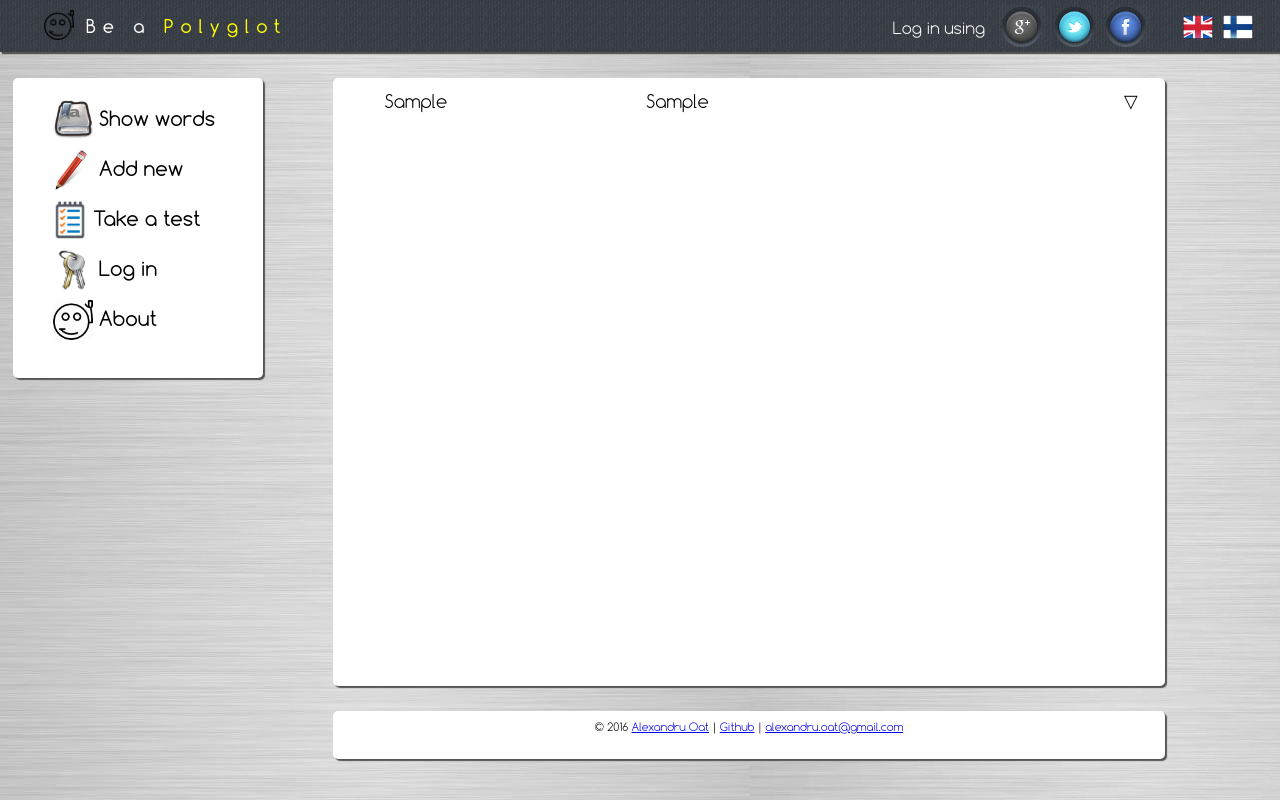
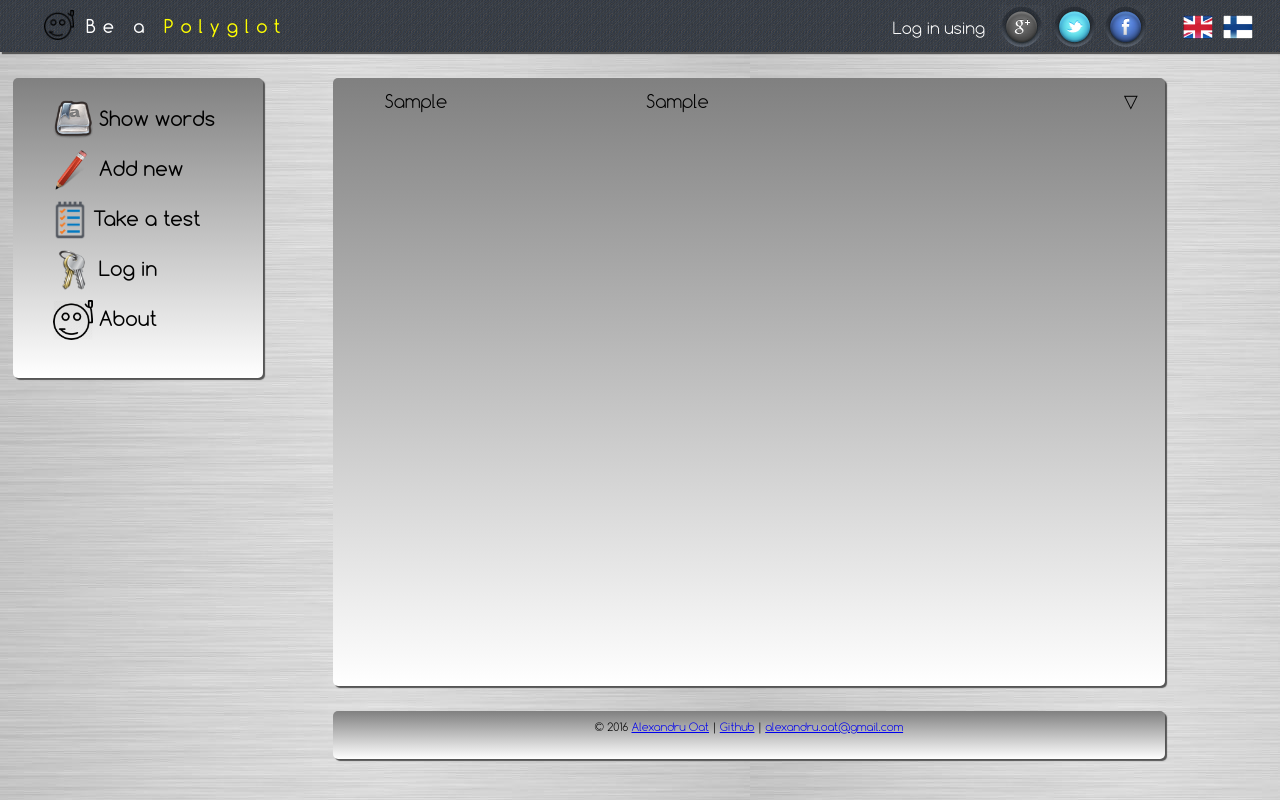
Before and after one commit to midnitehighways/lang-memorize, a Django app: template templates/sanat/index.html in a window 1280 px wide. Run offline with Django 3.2, Linux system fonts and the light colour scheme; the template is opened without the code that fills it: most values are stand-ins (such as "Sample title", 1, 10 or a date in 2020).

Commit message:
Experiments with gradient

```diff
--- a/static/css/main.css
+++ b/static/css/main.css
@@ -1,112 +1,4 @@
 @charset "utf-8";
-
-
-
-
-
-
-/*
-#scrollbox4 {
-    overflow: auto;
-    padding: 0 5px;
-    background-color: black;
-}
-
-.track4 {
-    width: 10px;
-    background-clip: padding-box;
-    background: #fff;
-    border-style: solid;
-    border-color: transparent;
-    border-width: 0;
-    border-left-width: 1px;
-}
-
-.track4.dragging,
-.track4:hover {
-    background: #f2f2f2;
-    background: rgba(0, 0, 0, 0.05);
-    -webkit-box-shadow: inset 1px 0 0 rgba(0, 0, 0, 0.1);
-    box-shadow: inset 1px 0 0 rgba(0, 0, 0, 0.1);
-}
-
-.track4:active {
-    background: #f2f2f2;
-    background: rgba(0, 0, 0, 0.05);
-    -webkit-box-shadow: inset 1px 0 0 rgba(0, 0, 0, 0.14),
-                        inset -1px -1px 0 rgba(0, 0, 0, 0.07);
-    box-shadow: inset 1px 0 0 rgba(0, 0, 0, 0.14),
-                inset -1px -1px 0 rgba(0, 0, 0, 0.07);
-}
-
-.handle4 {
-    width: 10px;
-    background-clip: padding-box;
-    background: #ccc;
-    background: rgba(0, 0, 0, 0.2);
-    -webkit-box-shadow: inset 1px 1px 0 rgba(0, 0, 0, 0.1),
-                        inset 0 -1px 0 rgba(0, 0, 0, 0.07);
-    box-shadow: inset 1px 1px 0 rgba(0, 0, 0, 0.1),
-                inset 0 -1px 0 rgba(0, 0, 0, 0.07);
-}
-
-.handle4:hover {
-    background: #999;
-    background: rgba(0, 0, 0, 0.4);
-    -webkit-box-shadow: inset 1px 1px 1px rgba(0, 0, 0, 0.25);
-    box-shadow: inset 1px 1px 1px rgba(0, 0, 0, 0.25);
-}
-
-.dragging .handle4,
-.handle4:active {
-    background: gray;
-    background: rgba(0, 0, 0, 0.5);
-    -webkit-box-shadow: inset 1px 1px 3px rgba(0, 0, 0, 0.35);
-    box-shadow: inset 1px 1px 3px rgba(0, 0, 0, 0.35);
-}
-
-
-
-
-
-
-
-#scrollbox3 {
-    overflow: auto;
-    padding: 0 5px;
-
-}
-
-.track3 {
-    width: 10px;
-    background: rgba(0, 0, 0, 0);
-    margin-right: 2px;
-    border-radius: 10px;
-    -webkit-transition: background 250ms linear;
-    transition: background 250ms linear;
-}
-
-.track3:hover,
-.track3.dragging {
-    background: #d9d9d9;
-    background: rgba(0, 0, 0, 0.15);
-}
-
-.handle3 {
-    width: 7px;
-    right: 0;
-    background: #999;
-    background: rgba(0, 0, 0, 0.4);
-    border-radius: 7px;
-    -webkit-transition: width 250ms;
-    transition: width 250ms;
-}
-
-.track3:hover .handle3,
-.track3.dragging .handle3 {
-    width: 10px;
-}
-*/
 
 /*TO DO
 ----- header MUST be responsive. It's size must be more than social icon's size on any devices
@@ -116,6 +8,14 @@
 ----- social auth DONE
 ------ Main words menu - decorate somehow
 
+------ TEST - improve design
+			- test using common/own words
+
+-----SETTINGS: 	1. Don't add my words to common vocabulary
+				2. Test design - animation 1, animation 2, no animation
+				3. Fonts, letter size and backgrounds
+				4. Memorize my test statistics
+------ user statistics - model User
 
 Built using Twitter Bootstrap, Sinatra, and MongoMapper. Running on Heroku with MongoHQ.
 Polyglot, Indeed uses Ideone API © by Sphere Research Labs
@@ -165,9 +65,10 @@ Polyglot, Indeed uses Ideone API © by Sphere Research Labs
 	src: url('../fonts/Comfortaa-Light.ttf');
 }
 .gradient {
-    background: linear-gradient(to top, #474949, #808181);
-    padding: 10px;
-    border: 0px solid #333;
+    background: linear-gradient(to top, white, grey);
+    	/*#474949, #808181);*/
+    /*padding: 10px;*/
+    /*border: 0px solid #333;*/
    }
 .text-sidebar li {			/*each of sidebar menu elements*/
 	line-height: 50px;
@@ -681,4 +582,9 @@ ul {
 .add-button:hover {
   background: #088A08;
   text-decoration: none;
+
+}.add-button:active {
+  transform: rotateY(180deg);
+
+transition: all 1s ease-in-out;
 }
--- a/static/js/main.js
+++ b/static/js/main.js
@@ -150,22 +150,3 @@ function submitLangForm(lang)
   document.getElementById('selected-lang').value = lang;
   document.langForm.submit();
 }
-
-
-
-
-
-
-
-$('#scrollbox3').enscroll({
-    showOnHover: true,
-    verticalTrackClass: 'track3',
-    verticalHandleClass: 'handle3'
-});
-
-
-$('#scrollbox4').enscroll({
-    verticalTrackClass: 'track4',
-    verticalHandleClass: 'handle4',
-    minScrollbarLength: 28
-});
--- a/templates/sanat/base.html
+++ b/templates/sanat/base.html
@@ -48,7 +48,7 @@
 		</div>
 <!-- <div class="main"><div class="main-left">		 -->
 						<!--				 Sidebar 			-->
-		<div class="sidebar">
+		<div class="sidebar gradient">
 			<div class="text-sidebar">
 				<ul>
 					<li ><a href="{% url 'index' %}" > <img class="resize" src="{% static 'img/dict_ico.png' %}" />
@@ -81,7 +81,7 @@
 		{% block test %} {% endblock test %}
 		{% block about %} {% endblock about %}
 							<!--				 Footer 			-->
-		<div class="footer">
+		<div class="footer gradient">
 			<p>&#169; 2016 <a href="https://www.facebook.com/oat.alexander>">Alexandru Oat</a> | <a href="https://github.com/midnitehighways/lang-memorize">Github</a> | <a href="mailto:alexandru.oat@gmail.com?Subject=Hei%20Alex" target="_top">alexandru.oat@gmail.com </p>
 		</div>
 			<form name="langForm" action="{% url 'setlang' %}" method="post">{% csrf_token %} 		<!-- HIDDEN FORM -->
--- a/templates/sanat/index.html
+++ b/templates/sanat/index.html
@@ -2,7 +2,7 @@
 {% load staticfiles %}
 {% block content %}
 {% load i18n %}
-		<div class="content">
+		<div class="content gradient">
 			<div class="text-content">
 				<ul class="accordion css-accordion">
 					{% for word in words_list %}
```
Also changed, not shown: templates/sanat/dict_ico.png (deleted), 1 other file.
